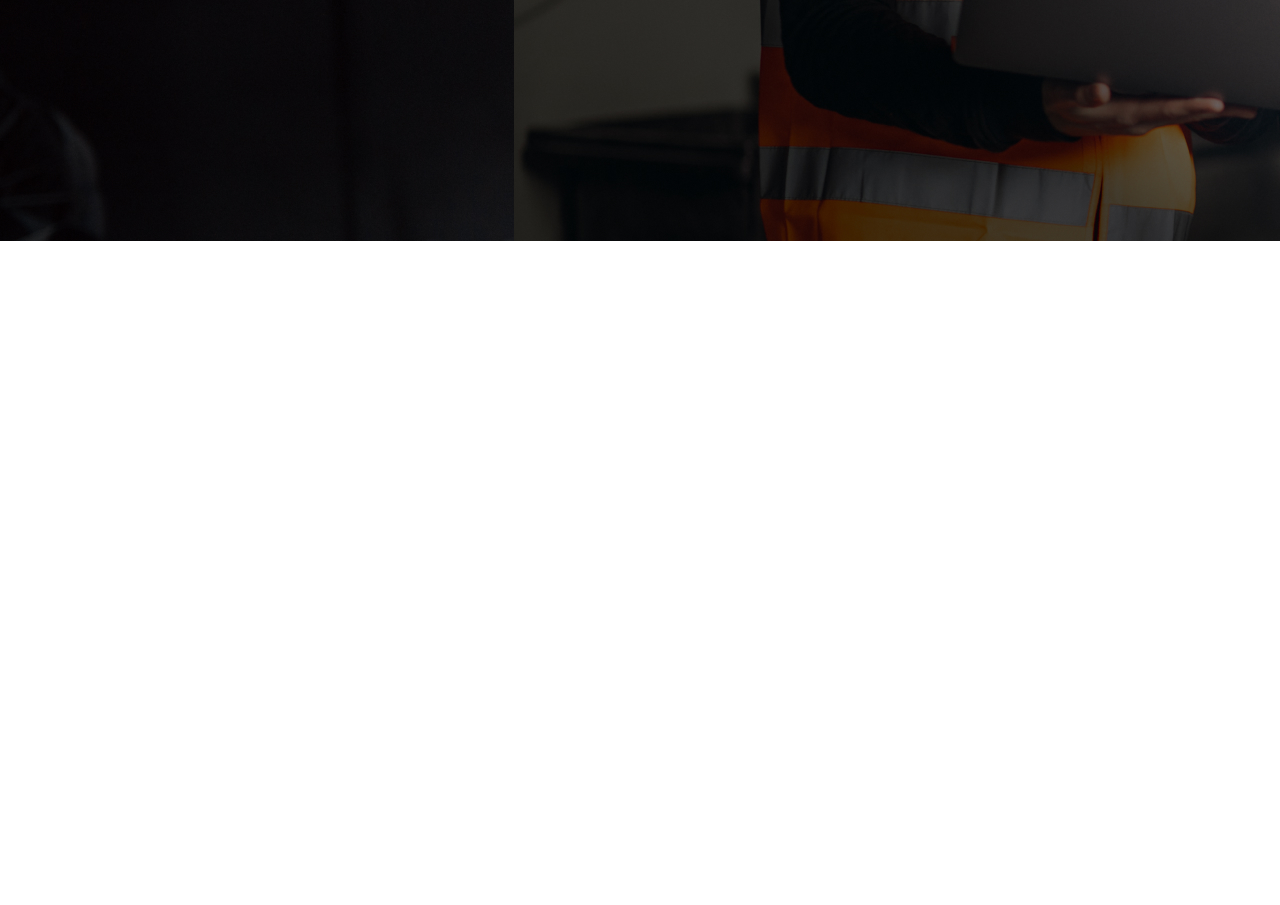
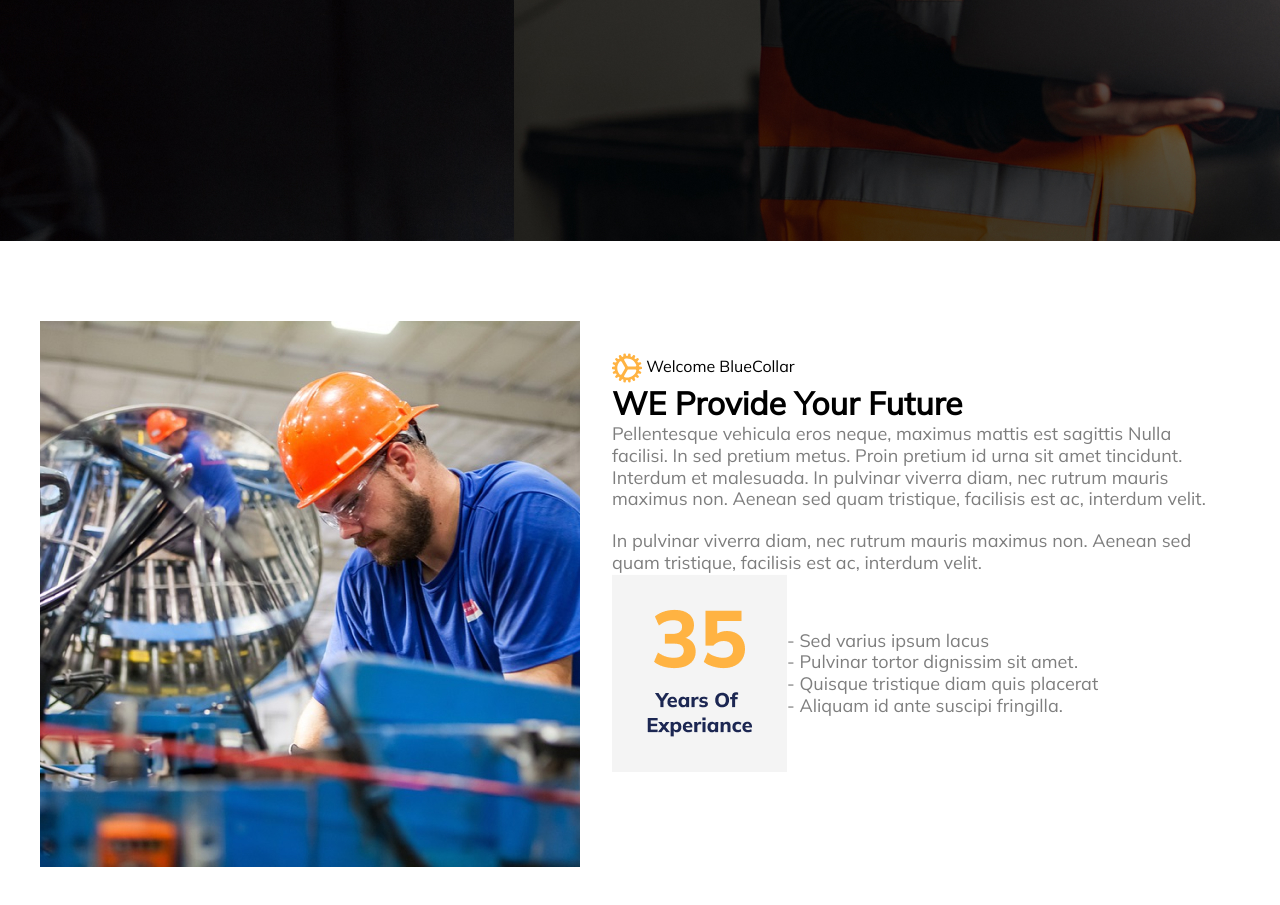
Before and after one commit to ShotikoLabadze/flex-1, a plain HTML site: page index.html in a window 1280 px wide. Shown: the part 731-1636 px from the top of the page. Before the commit the page ends 972 px from the top, so only its background shows below. Drawn offline with Linux system fonts and the light colour scheme.

Commit message:
about container

```diff
--- a/index.html
+++ b/index.html
@@ -54,5 +54,41 @@
         <button class="btn-1">Our Services</button>
       </div>
     </div>
+
+    <!-- about -->
+
+    <div class="about">
+      <img src="img/aboutImg.jpg" alt="workman" />
+
+      <div class="about-title">
+        <img src="img/Vector.svg" style="vertical-align: middle" alt="vector" />
+        <span>Welcome BlueCollar</span>
+        <h1>WE Provide Your Future</h1>
+        <p>
+          Pellentesque vehicula eros neque, maximus mattis est sagittis Nulla
+          facilisi. In sed pretium metus. Proin pretium id urna sit amet
+          tincidunt. Interdum et malesuada. In pulvinar viverra diam, nec rutrum
+          mauris maximus non. Aenean sed quam tristique, facilisis est ac,
+          interdum velit.
+        </p>
+        <br />
+        <p>
+          In pulvinar viverra diam, nec rutrum mauris maximus non. Aenean sed
+          quam tristique, facilisis est ac, interdum velit.
+        </p>
+
+        <div class="experience">
+          <img src="img/Experiance.png" alt="Experiance" />
+          <div>
+            <ul>
+              <li>- Sed varius ipsum lacus</li>
+              <li>- Pulvinar tortor dignissim sit amet.</li>
+              <li>- Quisque tristique diam quis placerat</li>
+              <li>- Aliquam id ante suscipi fringilla.</li>
+            </ul>
+          </div>
+        </div>
+      </div>
+    </div>
   </body>
 </html>
--- a/styles.css
+++ b/styles.css
@@ -3,6 +3,10 @@
   padding: 0;
   box-sizing: border-box;
   font-family: "Mulish", sans-serif;
+}
+
+ul li {
+  list-style-type: none;
 }
 
 .btn-1 {
@@ -15,6 +19,20 @@
   font-size: 20px;
   line-height: 24px;
   cursor: pointer;
+}
+
+p {
+  font-weight: 400;
+  font-size: 18px;
+  color: #7e7e7e;
+  line-height: 21.78px;
+}
+
+li {
+  font-weight: 400;
+  font-size: 18px;
+  color: #7e7e7e;
+  line-height: 21.78px;
 }
 
 /* Header */
@@ -39,7 +57,7 @@ header {
 .banner {
   background-image: url(img/backgroundimg.jpg);
   background-repeat: no-repeat;
-  width: 100%;
+  width: 100vw;
   height: 900px;
   display: flex;
   align-items: center;
@@ -68,5 +86,21 @@ header {
   display: flex;
   align-items: center;
   background-color: rgba(255, 255, 255, 0.2);
-  width: 70%;
 }
+
+/* about */
+
+.about {
+  margin: 5rem auto;
+  width: 1200px;
+  display: flex;
+}
+
+.about-title {
+  margin: 2rem;
+}
+
+.experience {
+  display: flex;
+  align-items: center;
+}
```
Also changed, not shown: img/Experiance.png (added), img/aboutImg.jpg (added).
